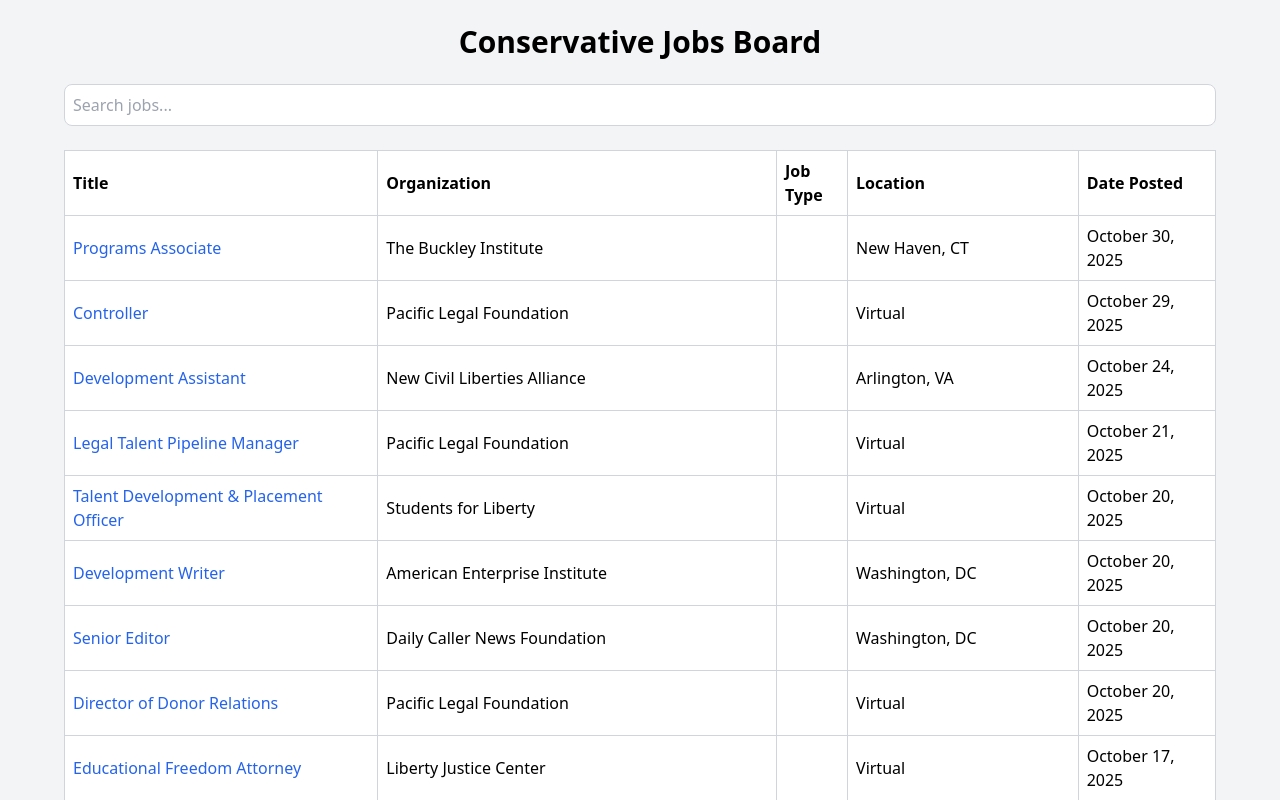
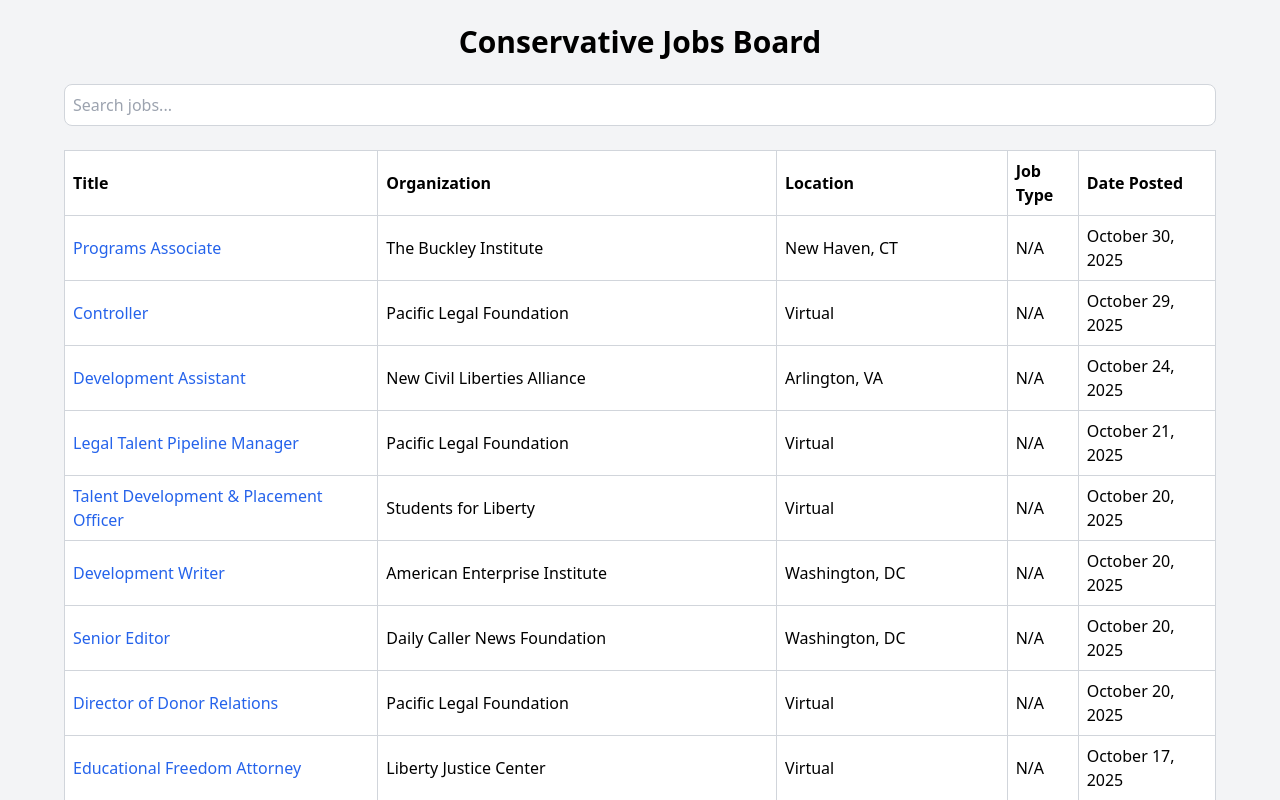
Before and after one commit to fmb15661/conservative-jobs-board, a React (Create React App) app in the folder frontend/: page / in a window 1280 px wide. Shown: the top 800 px of the page. Built offline with nearby package versions, Linux system fonts and the light colour scheme.

Commit message:
add Job Type column UI

```diff
--- a/frontend/src/App.jsx
+++ b/frontend/src/App.jsx
@@ -39,8 +39,8 @@
             <tr className="bg-white">
               <th className="text-left p-2 border border-gray-300">Title</th>
               <th className="text-left p-2 border border-gray-300">Organization</th>
+              <th className="text-left p-2 border border-gray-300">Location</th>
               <th className="text-left p-2 border border-gray-300">Job Type</th>
-                <th className="text-left p-2 border border-gray-300">Location</th>
               <th className="text-left p-2 border border-gray-300">Date Posted</th>
             </tr>
           </thead>
@@ -53,8 +53,8 @@
                   </a>
                 </td>
                 <td className="p-2 border border-gray-300">{j.organization}</td>
-                  <td className="p-2 border border-gray-300">{j["Job Type"] || ""}</td>
                 <td className="p-2 border border-gray-300">{j.location}</td>
+                <td className="p-2 border border-gray-300">{j.type || ""}</td>
                 <td className="p-2 border border-gray-300">{j.date_posted}</td>
               </tr>
             ))}
```
Lines whose indentation alone changed are shown as unchanged.
